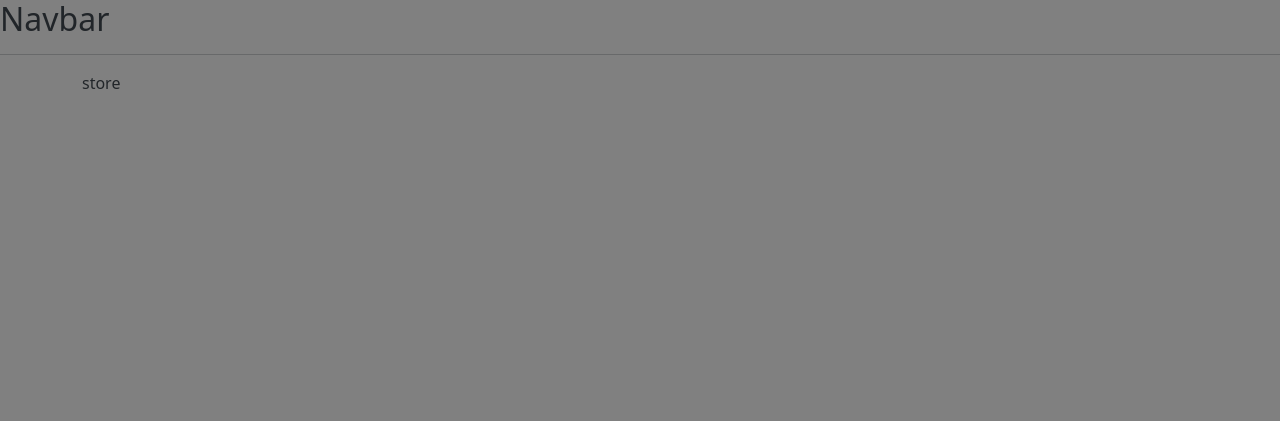
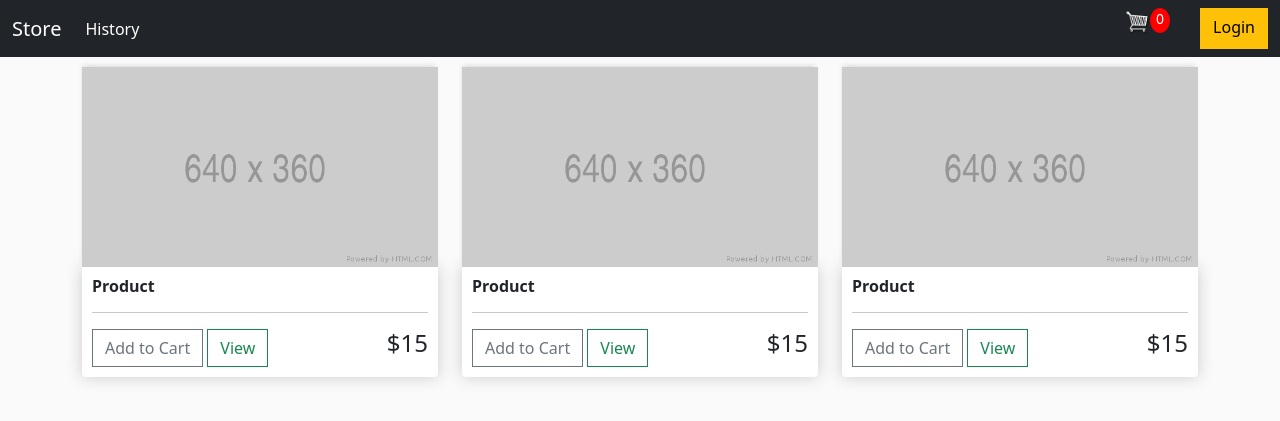
Before and after one commit to Oytizzo/simple_ecommerce, a Django app: page / in a window 1280 px wide. Shown: the top 421 px of the page. Run offline with Django 3.2, Linux system fonts and the light colour scheme.

Commit message:
Hardcode templates

```diff
--- /dev/null
+++ b/src/ecom/templates/ecom/history.html
@@ -0,0 +1,5 @@
+{% extends 'base.html' %}
+
+{% block content %}
+<p>history</p>
+{% endblock content%}
--- a/src/ecom/templates/ecom/store.html
+++ b/src/ecom/templates/ecom/store.html
@@ -1,4 +1,36 @@
 {% extends 'base.html' %}
+{% load static %}
 {% block content %}
-<p>store</p>
+<div class="row">
+    <div class="col-lg-4">
+        <img class="thumbnail" src="{% static 'images/placeholder.png' %}" alt="product image">
+        <div class="box-element product">
+            <h6><strong>Product</strong></h6>
+            <hr>
+            <button class="btn btn-outline-secondary">Add to Cart</button>
+            <a class="btn btn-outline-success" href="#">View</a>
+            <h4 class='price'>$15</h4>
+        </div>
+    </div>
+    <div class="col-lg-4">
+        <img class="thumbnail" src="{% static 'images/placeholder.png' %}" alt="product image">
+        <div class="box-element product">
+            <h6><strong>Product</strong></h6>
+            <hr>
+            <button class="btn btn-outline-secondary">Add to Cart</button>
+            <a class="btn btn-outline-success" href="#">View</a>
+            <h4 class='price'>$15</h4>
+        </div>
+    </div>
+    <div class="col-lg-4">
+        <img class="thumbnail" src="{% static 'images/placeholder.png' %}" alt="product image">
+        <div class="box-element product">
+            <h6><strong>Product</strong></h6>
+            <hr>
+            <button class="btn btn-outline-secondary">Add to Cart</button>
+            <a class="btn btn-outline-success" href="#">View</a>
+            <h4 class='price'>$15</h4>
+        </div>
+    </div>
+</div>
 {% endblock content %}
--- a/src/ecom/urls.py
+++ b/src/ecom/urls.py
@@ -6,4 +6,5 @@ urlpatterns = [
     path('', views.store, name='store'),
     path('cart/', views.cart, name='cart'),
     path('checkout/', views.checkout, name='checkout'),
+    path('history/', views.history, name='history'),
 ]
--- a/src/ecom/views.py
+++ b/src/ecom/views.py
@@ -14,3 +14,8 @@ def cart(request):
 def checkout(request):
     context = {}
     return render(request, 'ecom/checkout.html', context)
+
+
+def history(request):
+    context = {}
+    return render(request, 'ecom/history.html', context)
--- a/src/static/css/style.css
+++ b/src/static/css/style.css
@@ -1,3 +1,47 @@
-body {
-    background-color: grey;
+body{
+    background-color: rgb(250, 250, 250);
 }
+
+#cart-icon{
+    width: 25px;
+    display: inline-block;
+    margin-left: 15px;
+}
+
+#cart-total{
+    display: block;
+    text-align: center;
+    color: #fff;
+    background-color: red;
+    width: 20px;
+    height: 25px;
+    border-radius: 50%;
+    font-size: 14px;
+    margin-right: 30px;
+}
+.btn{
+    border-radius: 0%;
+}
+.thumbnail{
+	width: 100%;
+	height: 200px;
+	-webkit-box-shadow: -1px -3px 5px -2px rgba(214,214,214,1);
+    -moz-box-shadow: -1px -3px 5px -2px rgba(214,214,214,1);
+    box-shadow: -1px -3px 5px -2px rgba(214,214,214,1);
+}
+.box-element{
+	box-shadow:hsl(0, 0%, 80%) 0 0 16px;
+	background-color: #fff;
+	border-radius: 4px;
+	padding: 10px;
+}
+.product{
+	border-radius: 0 0 4px 4px;
+}
+.col-lg-4, .col-lg-6, .col-lg-8, .col-lg-12{
+	margin-top: 10px;
+}
+.price{
+    display: inline-block;
+    float: right;
+}
--- a/src/templates/base.html
+++ b/src/templates/base.html
@@ -7,18 +7,17 @@
     <meta name="viewport" content="width=device-width, initial-scale=1.0">
     <title>Simple ecom</title>
     <link href="https://cdn.jsdelivr.net/npm/bootstrap@5.0.0-beta3/dist/css/bootstrap.min.css" rel="stylesheet" integrity="sha384-eOJMYsd53ii+scO/bJGFsiCZc+5NDVN2yr8+0RDqr0Ql0h+rP48ckxlpbzKgwra6" crossorigin="anonymous">
-    <script src="https://cdn.jsdelivr.net/npm/bootstrap@5.0.0-beta3/dist/js/bootstrap.bundle.min.js" integrity="sha384-JEW9xMcG8R+pH31jmWH6WWP0WintQrMb4s7ZOdauHnUtxwoG2vI5DkLtS3qm9Ekf" crossorigin="anonymous"></script>
 
     <link rel="stylesheet" href="{% static 'css/style.css' %}">
 </head>
 <body>
     <div>
-        <h2>Navbar</h2>
-        <hr>
+        {% include 'navbar.html' %}
     </div>
     <div class="container">
         {% block content %}{% endblock content %}
     </div>
+    <script src="https://cdn.jsdelivr.net/npm/bootstrap@5.0.0-beta3/dist/js/bootstrap.bundle.min.js" integrity="sha384-JEW9xMcG8R+pH31jmWH6WWP0WintQrMb4s7ZOdauHnUtxwoG2vI5DkLtS3qm9Ekf" crossorigin="anonymous"></script>
 
 </body>
 </html>
--- /dev/null
+++ b/src/templates/navbar.html
@@ -0,0 +1,24 @@
+{% load static %}
+<nav class="navbar navbar-expand-lg navbar-dark bg-dark">
+    <div class="container-fluid">
+        <a class="navbar-brand" href="{% url 'store' %}">Store</a>
+        <button class="navbar-toggler" type="button" data-bs-toggle="collapse" data-bs-target="#navbarSupportedContent"
+            aria-controls="navbarSupportedContent" aria-expanded="false" aria-label="Toggle navigation">
+            <span class="navbar-toggler-icon"></span>
+        </button>
+        <div class="collapse navbar-collapse" id="navbarSupportedContent">
+            <ul class="navbar-nav me-auto mb-2 mb-lg-0">
+
+                <li class="nav-item">
+                    <a class="nav-link active" aria-current="page" href="{% url 'history' %}">History</a>
+                </li>
+
+            </ul>
+            <div class="d-flex">
+                <a href="{% url 'cart' %}"><img id='cart-icon' src="{%static 'images/cart.png' %}" alt="cart"></a>
+                <p id=cart-total>0</p>
+                <a href="#" class="btn btn-warning">Login</a>
+            </div>
+        </div>
+    </div>
+</nav>
```
Also changed, not shown: src/static/images/cart.png (added), src/static/images/placeholder.png (added).
